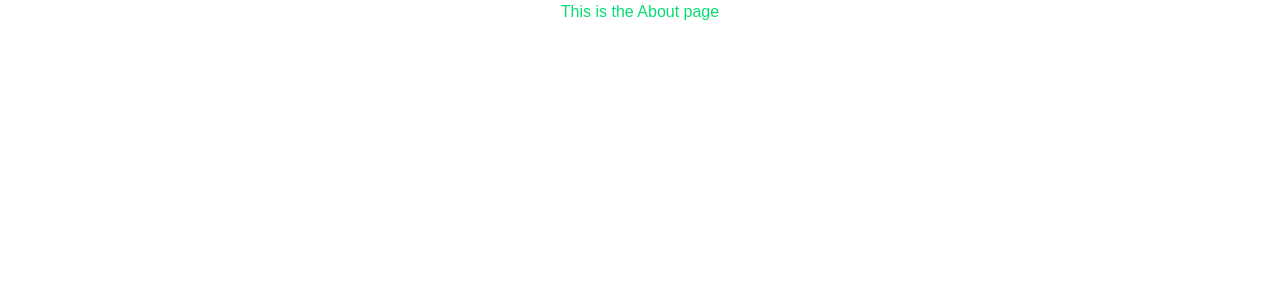
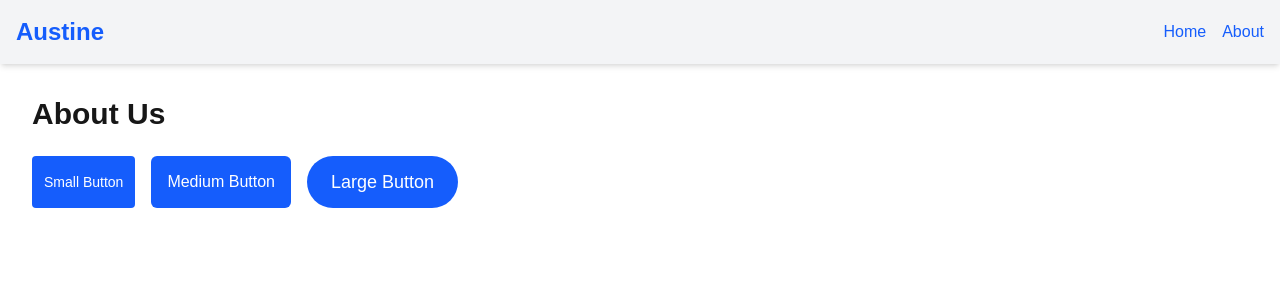
Before and after one commit to Austine247-droid/alx-project-0x02-setup, a Next.js app in the folder alx-project-0x02/: page /about in a window 1280 px wide. Shown: the top 300 px of the page. Built offline with nearby package versions, Linux system fonts and the light colour scheme.

Commit message:
Updated files

```diff
--- a/alx-project-0x02/pages/about.tsx
+++ b/alx-project-0x02/pages/about.tsx
@@ -1,11 +1,19 @@
-import React from 'react'
+import Header from '@/components/layout/Header';
+import Button from '@/components/common/Button';
 
-const about = () => {
+export default function About() {
   return (
-    <div>
-      <h1 className='flex justify-center items-center text-green-400 '>This is the About page</h1>
-    </div>
-  )
+    <>
+      <Header />
+      <main className="p-8 space-y-6">
+        <h1 className="text-3xl font-bold">About Us</h1>
+
+        <div className="flex gap-4 flex-wrap">
+          <Button label="Small Button" size="small" shape="rounded-sm" />
+          <Button label="Medium Button" size="medium" shape="rounded-md" />
+          <Button label="Large Button" size="large" shape="rounded-full" />
+        </div>
+      </main>
+    </>
+  );
 }
-
-export default about
```
